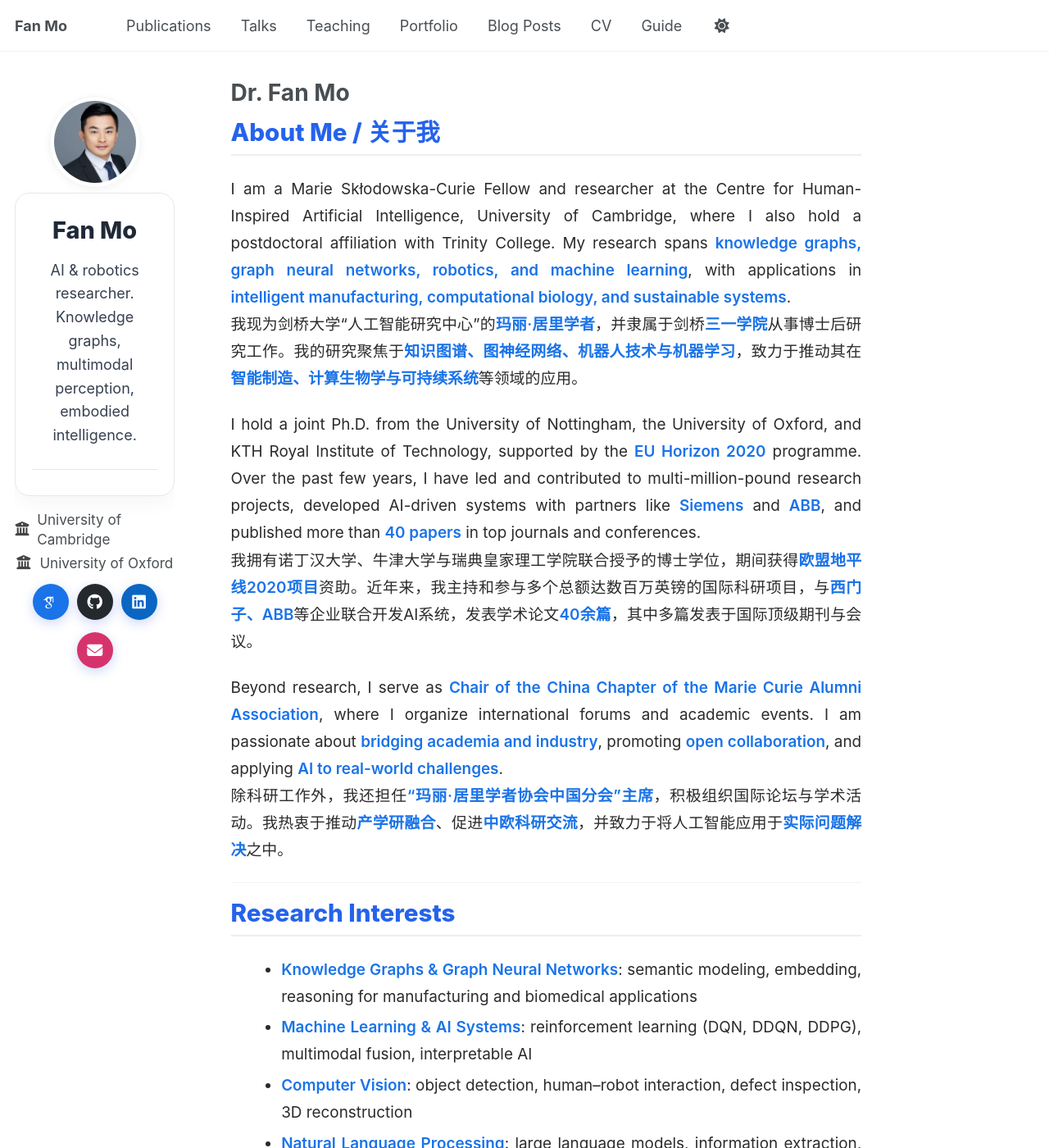
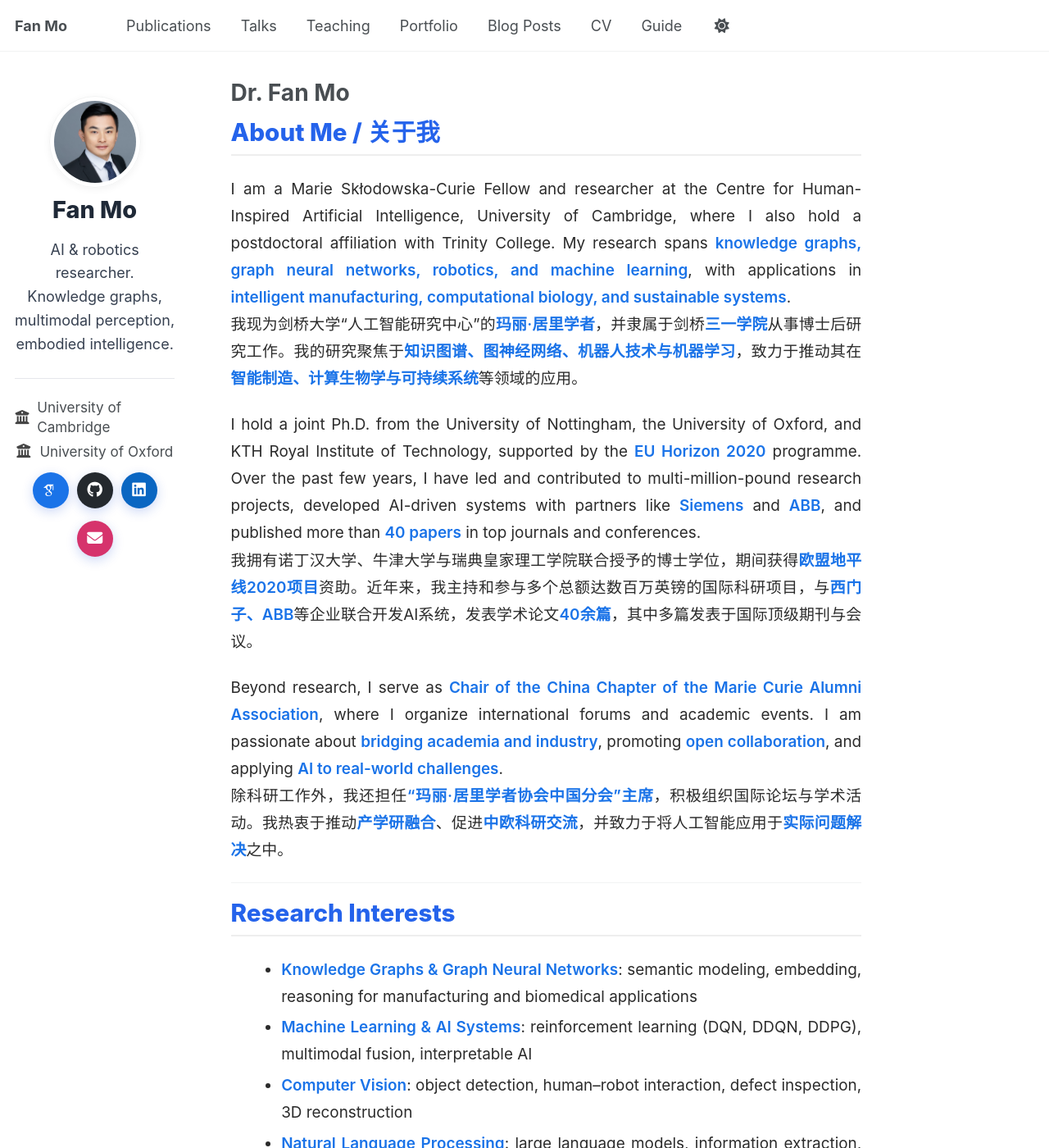
Before and after one commit to fanmo-intro/fanmo-intro.github.io, a Jekyll site: the page built from _pages/about.md, in a window 1280 px wide and 1400 px high. Shown: the whole window at 82% size. Built offline with Jekyll 4.4.1, drawn with Linux system fonts in a browser that asks for light colours; some web fonts are replaced; a script that is not in the unit is left out.

Commit message:
Update _custom.scss

```diff
--- a/_sass/_custom.scss
+++ b/_sass/_custom.scss
@@ -44,11 +44,13 @@
    Author card (elevated)
    ========================= */
 .sidebar .author__content{
-  background:#fff; border:1px solid var(--line);
-  border-radius:18px; padding:24px 20px;
-  box-shadow:0 8px 24px rgba(0,0,0,.04);
+  background:transparent !important;
+  border:none !important;
+  box-shadow:none !important;
+  padding:0 !important;
   display:flex; flex-direction:column; align-items:center; gap:12px;
 }
+
 .author__avatar{ margin:0 auto 6px auto; }
 .author__avatar img{
   width:112px; height:112px; border-radius:9999px; object-fit:cover;
```
